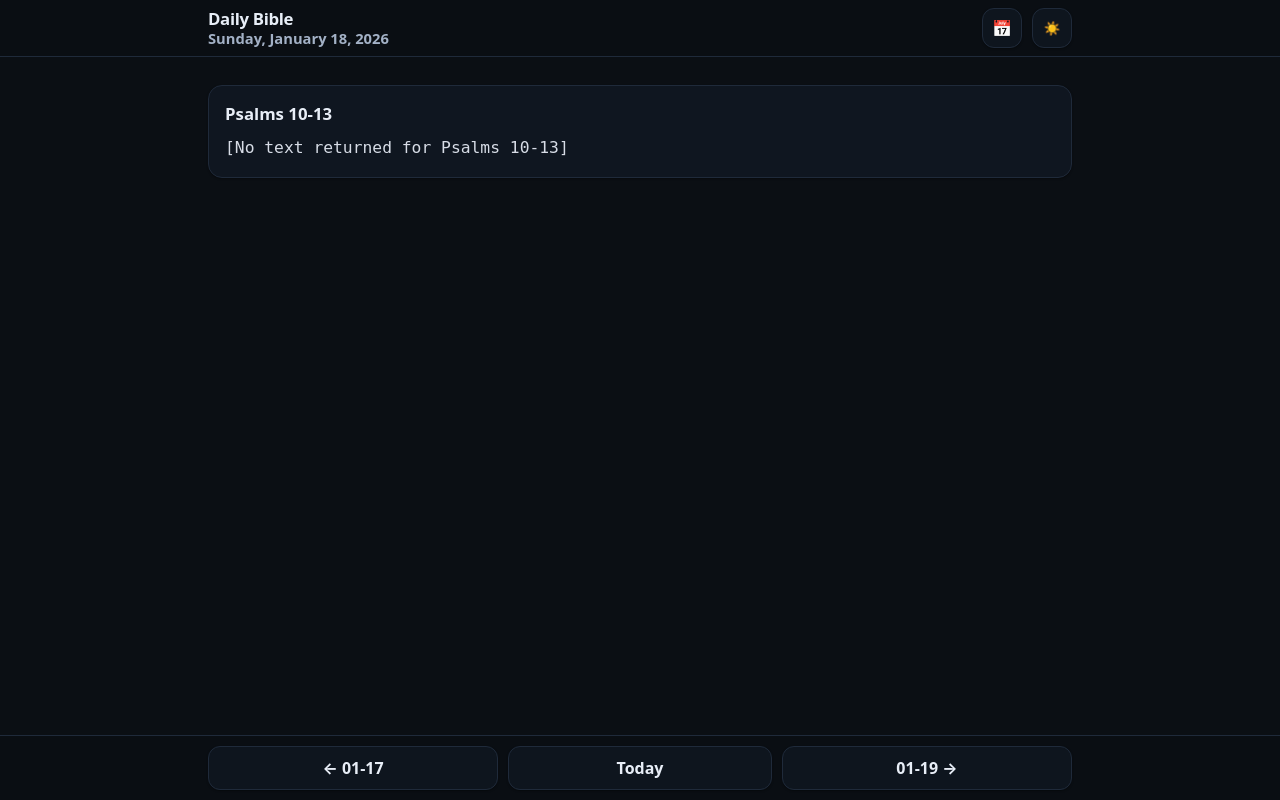
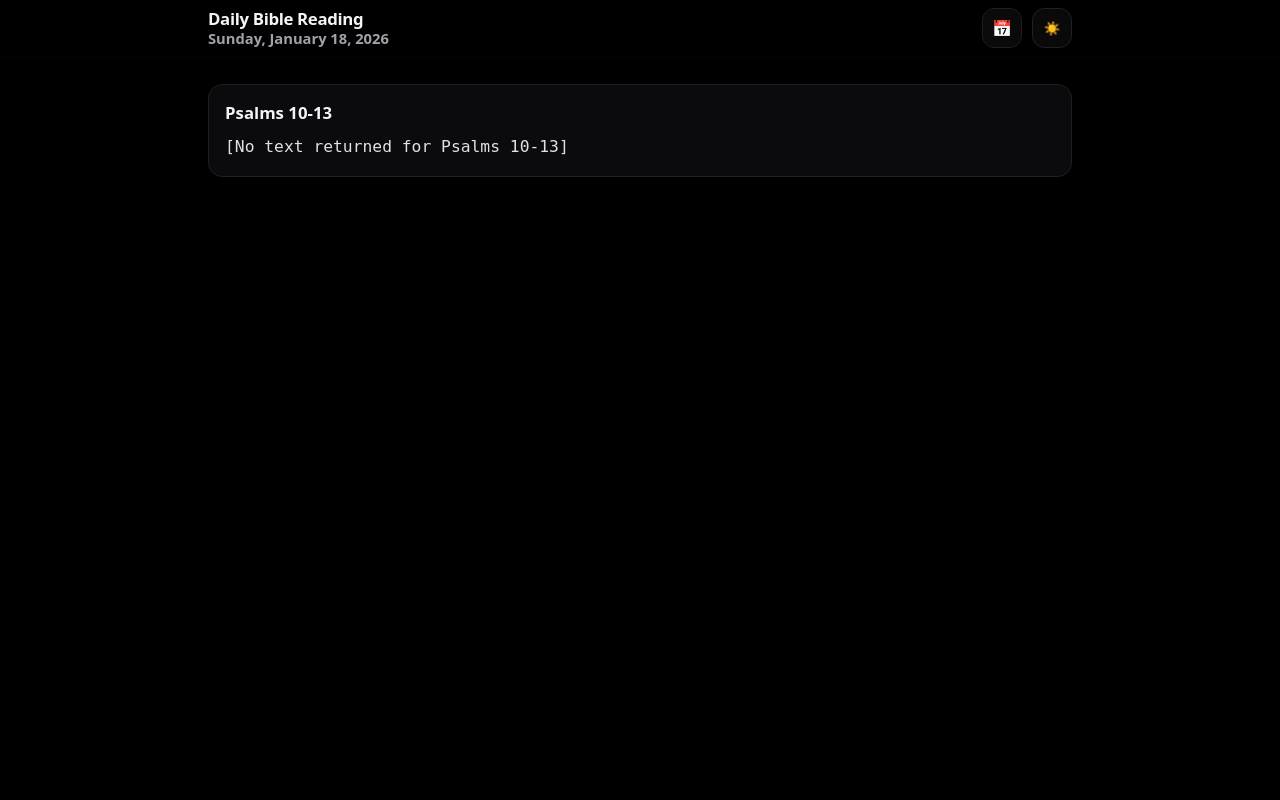
Before and after one commit to SeanSnodgrassPersonal/Daily_Bible_App, a Flask app: page /day/2026-01-18 in a window 1280 px wide. Run offline with Flask 3, Linux system fonts and the light colour scheme.

Commit message:
Final State for Today

```diff
--- a/app.py
+++ b/app.py
@@ -4,12 +4,14 @@
 import json
 import os
 from dataclasses import dataclass
-from datetime import date, datetime, timedelta
+from datetime import date, datetime
 from pathlib import Path
 from typing import Dict, List, Tuple, Optional
 
+from zoneinfo import ZoneInfo
+
 import requests
-from flask import Flask, redirect, render_template, url_for, request
+from flask import Flask, render_template, url_for, request, redirect
 
 # ----------------------------
 # Config
@@ -171,10 +173,19 @@
 # ----------------------------
 app = Flask(__name__)
 
+# Hardcode "today" to US Central Time (America/Chicago).
+# This avoids off-by-one-day issues when the server runs in UTC.
+CENTRAL_TZ = ZoneInfo("America/Chicago")
+
+
+def central_today() -> date:
+    return datetime.now(CENTRAL_TZ).date()
+
 
 @app.get("/")
 def root():
-    return redirect(url_for("day_view", day=date.today().isoformat()))
+    # Always land on Central Time "today".
+    return redirect(url_for("day_view", day=central_today().isoformat()))
 
 
 @app.get("/day/<day>")
@@ -182,24 +193,16 @@
     try:
         d = datetime.strptime(day, "%Y-%m-%d").date()
     except ValueError:
-        d = date.today()
+        d = central_today()
 
     d = clamp_day(d)
 
-    plan_day, passages = get_passages_for_day(d)
-
-    prev_day = clamp_day(d - timedelta(days=1))
-    next_day = clamp_day(d + timedelta(days=1))
-    today = clamp_day(date.today())
+    _, passages = get_passages_for_day(d)
 
     return render_template(
         "day.html",
         day=d,
-        plan_day=plan_day,
         passages=passages,
-        prev_day=prev_day,
-        next_day=next_day,
-        today=today,
         esv_enabled=bool(os.environ.get(ESV_API_KEY_ENV)),
     )
 
@@ -207,7 +210,7 @@
 @app.get("/calendar")
 def calendar_view():
     ym = request.args.get("ym")
-    today = date.today()
+    today = central_today()
 
     if ym:
         try:
--- a/static/app.css
+++ b/static/app.css
@@ -1,15 +1,16 @@
 /* Shared app styles (mobile-first). Default theme: DARK */
 
+/* Default = DARK (OLED-friendly) */
 :root{
-  --bg:#0b0f14;
-  --card:#0f1620;
-  --text:#e8eef7;
-  --muted:#a3b1c6;
-  --border:#1f2a3a;
-  --shadow:0 1px 2px rgba(0,0,0,.35);
+  --bg:#000000;          /* true black for OLED */
+  --card:#0b0b0d;        /* near-black so cards are visible */
+  --text:#f3f4f6;
+  --muted:#a1a1aa;
+  --border:#1f1f24;
+  --shadow:0 1px 2px rgba(0,0,0,.65);
 
+  --header-h: 56px;
   --radius: 12px;
-  --header-h: 56px;
 }
 
 /* Light theme overrides */
@@ -39,7 +40,8 @@
 .container{
   max-width: 900px;
   margin: 0 auto;
-  padding: 14px 18px;
+  /* Header is fixed; give content breathing room below it */
+  padding: calc(var(--header-h) + 14px) 18px 14px;
 }
 
 .btn{
@@ -73,14 +75,16 @@
   margin: 14px 0;
 }
 
-/* Sticky header */
 .app-header{
-  position: sticky;
-  top: 0;
+  position: fixed;
+  top: 0; left: 0; right: 0;
   z-index: 60;
-  background: color-mix(in oklab, var(--bg) 88%, transparent);
-  backdrop-filter: blur(10px);
-  border-bottom: 1px solid var(--border);
+
+  background: rgba(0, 0, 0, 0.15);
+  -webkit-backdrop-filter: blur(2px) saturate(120%);
+  backdrop-filter: blur(2px) saturate(120%);
+
+  border-bottom: 1px solid rgba(255,255,255,0.01);
 }
 
 .header-inner{
@@ -129,6 +133,6 @@
 :target{ scroll-margin-top: calc(var(--header-h) + 12px); }
 
 @media (max-width: 360px){
-  .container{ padding: 12px 14px; }
+  .container{ padding: calc(var(--header-h) + 12px) 14px 12px; }
   .header-inner{ padding: 10px 14px; }
 }
--- a/static/day.css
+++ b/static/day.css
@@ -1,13 +1,3 @@
-:root{
-  --picker-height: 64px;
-  --picker-gap: 12px;
-}
-
-/* Give main content room for the fixed day picker */
-.day-page .container{
-  padding-bottom: calc(var(--picker-height) + var(--picker-gap) + env(safe-area-inset-bottom));
-}
-
 .ref{
   font-weight: 800;
   font-size: 1.05rem;
@@ -22,45 +12,3 @@
   font-size: 1.02rem;
   color: color-mix(in oklab, var(--text) 92%, transparent);
 }
-
-/* Fixed bottom day picker */
-.daypicker-wrap{
-  position: fixed;
-  left: 0;
-  right: 0;
-  bottom: 0;
-  z-index: 50;
-
-  background: color-mix(in oklab, var(--bg) 88%, transparent);
-  backdrop-filter: blur(10px);
-  border-top: 1px solid var(--border);
-  padding-bottom: env(safe-area-inset-bottom);
-}
-
-.daypicker{
-  max-width: 900px;
-  margin: 0 auto;
-  padding: 10px 18px;
-  display: flex;
-  justify-content: space-between;
-  gap: 10px;
-  align-items: center;
-  height: var(--picker-height);
-}
-
-.daypicker .btn{
-  flex: 1;
-  justify-content: center;
-}
-
-.daypicker .btn.today{
-  flex: 0.9;
-  font-weight: 800;
-}
-
-@media (max-width: 360px){
-  .daypicker .btn{
-    padding: 10px 10px;
-    font-size: 0.95rem;
-  }
-}
--- a/templates/base.html
+++ b/templates/base.html
@@ -2,18 +2,8 @@
 <html>
   <head>
     <meta charset="utf-8" />
-    <title>{% block title %}Daily Bible{% endblock %}</title>
+    <title>{% block title %}Daily Bible Reading{% endblock %}</title>
     <meta name="viewport" content="width=device-width, initial-scale=1" />
-
-    <!-- Home Screen / PWA icons -->
-    <link rel="apple-touch-icon" sizes="180x180" href="{{ url_for('static', filename='icons/apple-touch-icon.png') }}" />
-    <link rel="icon" type="image/png" sizes="192x192" href="{{ url_for('static', filename='icons/icon-192.png') }}" />
-    <link rel="manifest" href="{{ url_for('static', filename='manifest.webmanifest') }}" />
-
-    <!-- iOS app-like behavior when added to Home Screen -->
-    <meta name="theme-color" content="#000000" />
-    <meta name="apple-mobile-web-app-capable" content="yes" />
-    <meta name="apple-mobile-web-app-status-bar-style" content="black-translucent" />
     <link rel="stylesheet" href="{{ url_for('static', filename='app.css') }}" />
     {% block head %}{% endblock %}
   </head>
@@ -22,7 +12,7 @@
     <header class="app-header">
       <div class="header-inner">
         <div class="brand">
-          <a href="{{ url_for('day_view', day=today.isoformat()) }}">Daily Bible</a>
+          <a href="{{ url_for('root') }}">Daily Bible Reading</a>
           {% block header_subtitle %}{% endblock %}
         </div>
 
--- a/templates/calendar.html
+++ b/templates/calendar.html
@@ -13,7 +13,7 @@
 {% block header_actions %}
   <a class="btn icon-btn" href="{{ url_for('calendar_view', ym=prev_month.strftime('%Y-%m')) }}" aria-label="Previous month">←</a>
   <a class="btn icon-btn" href="{{ url_for('calendar_view', ym=next_month.strftime('%Y-%m')) }}" aria-label="Next month">→</a>
-  <a class="btn icon-btn" href="{{ url_for('day_view', day=today.isoformat()) }}" aria-label="Today’s readings">📖</a>
+  <a class="btn icon-btn" href="{{ url_for('root') }}" aria-label="Today’s readings">📖</a>
 {% endblock %}
 
 {% block content %}
--- a/templates/day.html
+++ b/templates/day.html
@@ -1,6 +1,6 @@
 {% extends "base.html" %}
 
-{% block title %}Daily Bible{% endblock %}
+{% block title %}Daily Bible Reading{% endblock %}
 
 {% block head %}
   <link rel="stylesheet" href="{{ url_for('static', filename='day.css') }}" />
@@ -8,8 +8,6 @@
 
 {% block body_attrs %}
   class="day-page"
-  data-prev-url="{{ url_for('day_view', day=prev_day.isoformat()) }}"
-  data-next-url="{{ url_for('day_view', day=next_day.isoformat()) }}"
 {% endblock %}
 
 {% block header_subtitle %}
@@ -27,17 +25,4 @@
       <pre>{{ p.text }}</pre>
     </div>
   {% endfor %}
-
-  <!-- Sticky / fixed bottom day picker -->
-  <div class="daypicker-wrap" aria-label="Day navigation">
-    <div class="daypicker">
-      <a class="btn" href="{{ url_for('day_view', day=prev_day.isoformat()) }}">← {{ prev_day.strftime('%m-%d') }}</a>
-      <a class="btn today" href="{{ url_for('day_view', day=today.isoformat()) }}">Today</a>
-      <a class="btn" href="{{ url_for('day_view', day=next_day.isoformat()) }}">{{ next_day.strftime('%m-%d') }} →</a>
-    </div>
-  </div>
 {% endblock %}
-
-{% block scripts %}
-  <script src="{{ url_for('static', filename='app.js') }}"></script>
-{% endblock %}
```
Also changed, not shown: static/app.js (deleted, +0 -38 lines), static/icons/apple-touch-icon.png (deleted), static/icons/icon-192.png (deleted), static/icons/icon-512.png (deleted), static/manifest.webmanifest (deleted), 1 other file.
